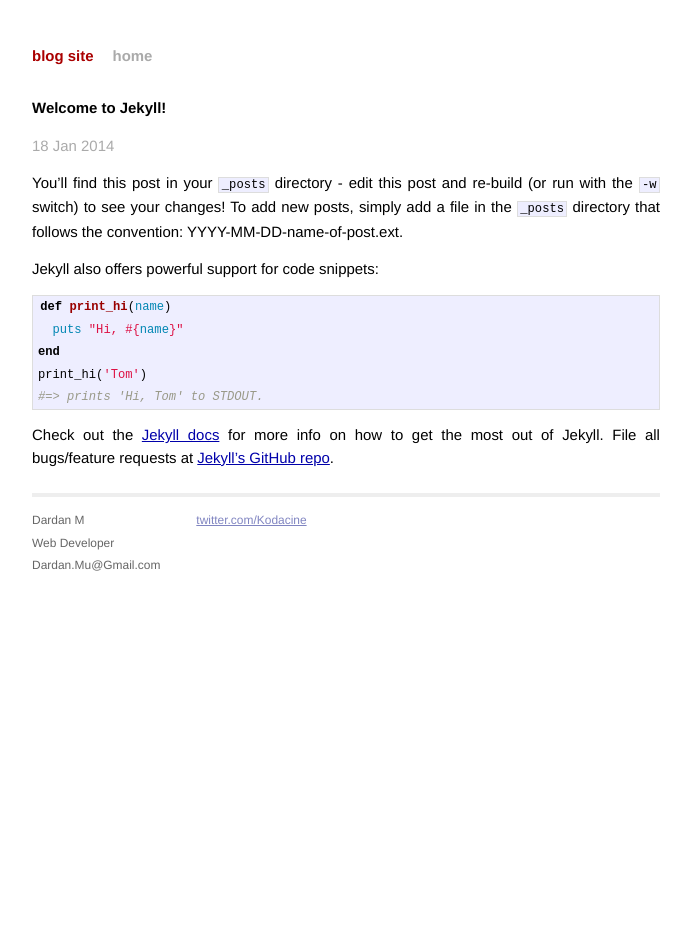
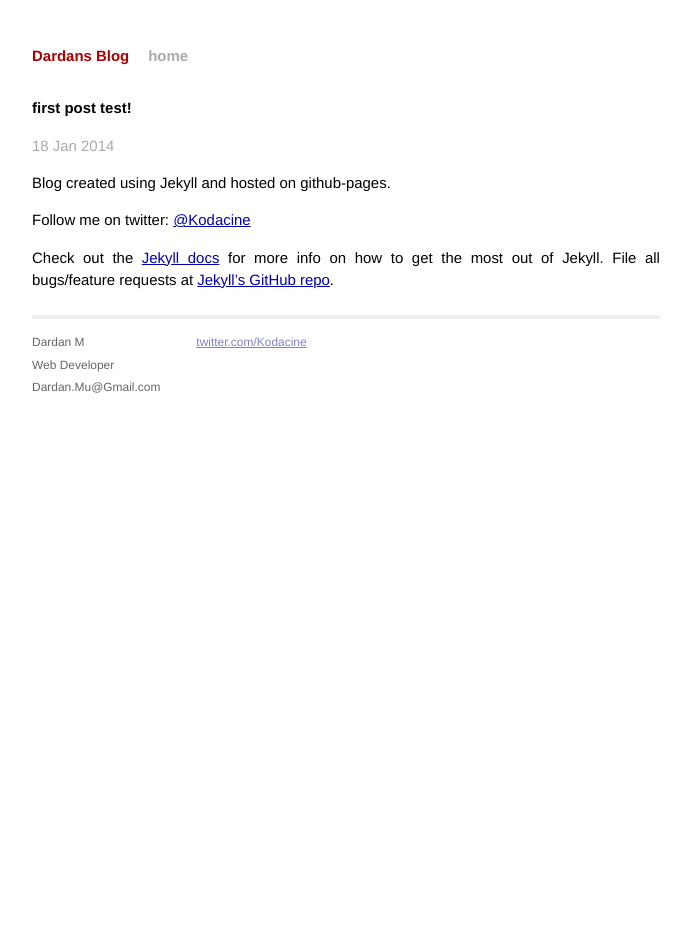
Before and after one commit to DardanMu/blog, a Jekyll site: the page built from _posts/2014-01-18-my-first-post.markdown, in a window 1280 px wide. Shown: the whole page, without its empty margins (294-985 px from the left). Built offline with Jekyll 4.4.1, drawn with Linux system fonts in a browser that asks for light colours; Markdown is read by kramdown in place of the engine named in the settings.

Commit message:
fixed page error problem by removing whitespace on line 1. Also created a new post

```diff
--- a/_config.yml
+++ b/_config.yml
@@ -1,4 +1,4 @@
-name: blog site
-markdown: redcarpet
+name: Dardans Blog
+markdown: rdiscount
 pygments: true
 baseurl: /blog
--- a/_layouts/default.html
+++ b/_layouts/default.html
@@ -17,8 +17,8 @@
 
         <div class="site">
           <div class="header">
-            <h1 class="title"><a href="/">{{ site.name }}</a></h1>
-            <a class="extra" href="/">home</a>
+            <h1 class="title"><a href="{{ site.baseurl}}/">{{ site.name }}</a></h1>
+            <a class="extra" href="{{ site.baseurl}}/">home</a>
           </div>
 
           {{ content }}
--- a/_posts/2014-01-18-my-first-post.markdown
+++ b/_posts/2014-01-18-my-first-post.markdown
@@ -1,22 +1,16 @@
 ---
 layout: post
-title:  "Welcome to Jekyll!"
+title:  "first post test!"
 date:   2014-01-18 23:26:42
-categories: jekyll update
+categories: dardan
 ---
 
-You'll find this post in your `_posts` directory - edit this post and re-build (or run with the `-w` switch) to see your changes!
-To add new posts, simply add a file in the `_posts` directory that follows the convention: YYYY-MM-DD-name-of-post.ext.
+Blog created using Jekyll and hosted on github-pages.
 
-Jekyll also offers powerful support for code snippets:
+Follow me on twitter: [@Kodacine][myTwitter]
 
-{% highlight ruby %}
-def print_hi(name)
-  puts "Hi, #{name}"
-end
-print_hi('Tom')
-#=> prints 'Hi, Tom' to STDOUT.
-{% endhighlight %}
+[myTwitter]: http://twitter.com/kodacine
+
 
 Check out the [Jekyll docs][jekyll] for more info on how to get the most out of Jekyll. File all bugs/feature requests at [Jekyll's GitHub repo][jekyll-gh].
 
--- a/index.html
+++ b/index.html
@@ -1,4 +1,3 @@
-
 ---
 layout: default
 title: Your New Jekyll Site
@@ -6,10 +5,9 @@
 
 <div id="home">
   <h1>Blog Posts</h1>
-	<p>Dardans new blog!!! testing Jekyll!</p>
   <ul class="posts">
     {% for post in site.posts %}
-      <li><span>{{ post.date | date_to_string }}</span> &raquo; <a href="{{ post.url }}">{{ post.title }}</a></li>
+      <li><span>{{ post.date | date_to_string }}</span> &raquo; <a href="{{ site.baseurl}}{{ post.url }}">{{ post.title }}</a></li>
     {% endfor %}
   </ul>
 </div>
```
Also changed, not shown: _posts/2014-01-18-welcome-to-jekyll.markdown (+12 -5 lines), _posts/2014-01-19-another-test-post.markdown (added, +8 -0 lines).
